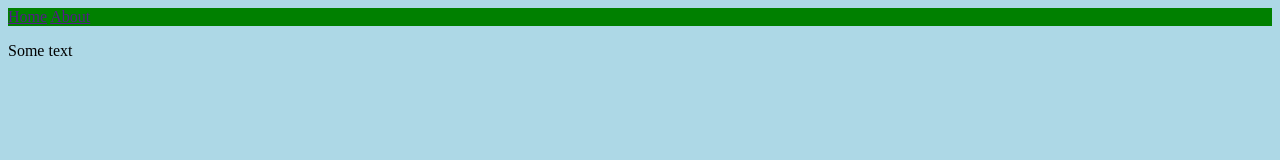
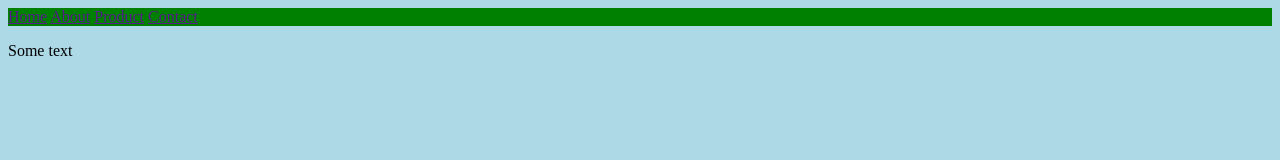
Before and after one commit to vegardh93/git-project, a plain HTML site: page index.html in a window 1280 px wide. Drawn offline with Linux system fonts and the light colour scheme.

Commit message:
update navbar links

```diff
--- a/index.html
+++ b/index.html
@@ -11,6 +11,8 @@
         <nav>
             <a href="">Home</a>
             <a href="">About</a>
+            <a href="">Product</a>
+            <a href="">Contact</a>
         </nav>
     </header>
     <p>Some text</p>
```
